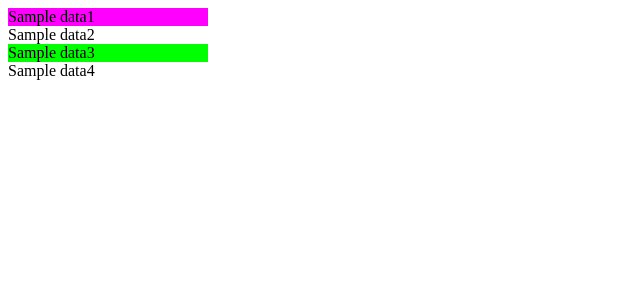
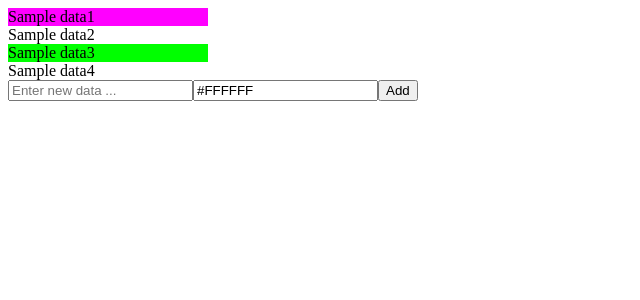
Before and after one commit to somared/QuickCopyChromeExt, a React (Create React App) app: page / in a window 1280 px wide. Shown: the top 300 px of the page, without its empty margins (0-640 px from the left). Built offline with nearby package versions, Linux system fonts and the light colour scheme; the HTML template or start-up script is replaced by a standard one.

Commit message:
Added functionality to add data

```diff
--- /dev/null
+++ b/src/AddDataForm.js
@@ -0,0 +1,31 @@
+import React, {useState} from 'react';
+const AddData = ({addItem}) =>{
+
+    const[userTextInput, setUserTextInput] = useState('');
+    const[userColorInput, setUserColorInput] = useState('#FFFFFF');
+
+    const handleTextChange = (e) => {
+        setUserTextInput(e.currentTarget.value)
+    }
+
+    const handleColorChange = (e) => {
+        setUserColorInput(e.currentTarget.value)
+    }
+
+    const handleSubmit = (e) =>{
+        e.preventDefault();
+        addItem(userTextInput, userColorInput);
+        setUserTextInput("");
+        setUserColorInput("#FFFFFF");
+    }
+
+    return(
+        <form onSubmit={handleSubmit}>
+            <input type="text" value={userTextInput} onChange={handleTextChange} placeholder="Enter new data ..."/>
+            <input type="text" value={userColorInput} onChange={handleColorChange} placeholder="Enter color hex code ..."/>
+            <button>Add</button>
+        </form>
+    );
+}
+
+export default AddData;
--- a/src/App.js
+++ b/src/App.js
@@ -1,13 +1,31 @@
 import React, {useState} from 'react';
 import UserDataList from "./UserDataList" ;
+import AddData from "./AddDataForm"
 import data from "./data.json";
 
 function App() {
-  //const[userList, setUserList] = useState(data);
+  const[userList, setUserList] = useState(data);
+
+  // window.chrome.storage.sync.getBytesInUse(null, function(tBytes) {
+  //   console.log("Total Bytes:" + tBytes);
+  // });
+
+  const insertData = (item,backgroundColor) =>{
+    let newData={
+      text: item,
+      order:1,
+      bgcolor:backgroundColor
+    };
+
+    let newUserList = [...userList];
+    newUserList.push(newData);
+    setUserList(newUserList);
+  }
 
   return (
     <div>
-      <UserDataList dataList={data} />
+      <UserDataList dataList={userList} />
+      <AddData addItem={insertData}/>
     </div>
   );
 }
```
